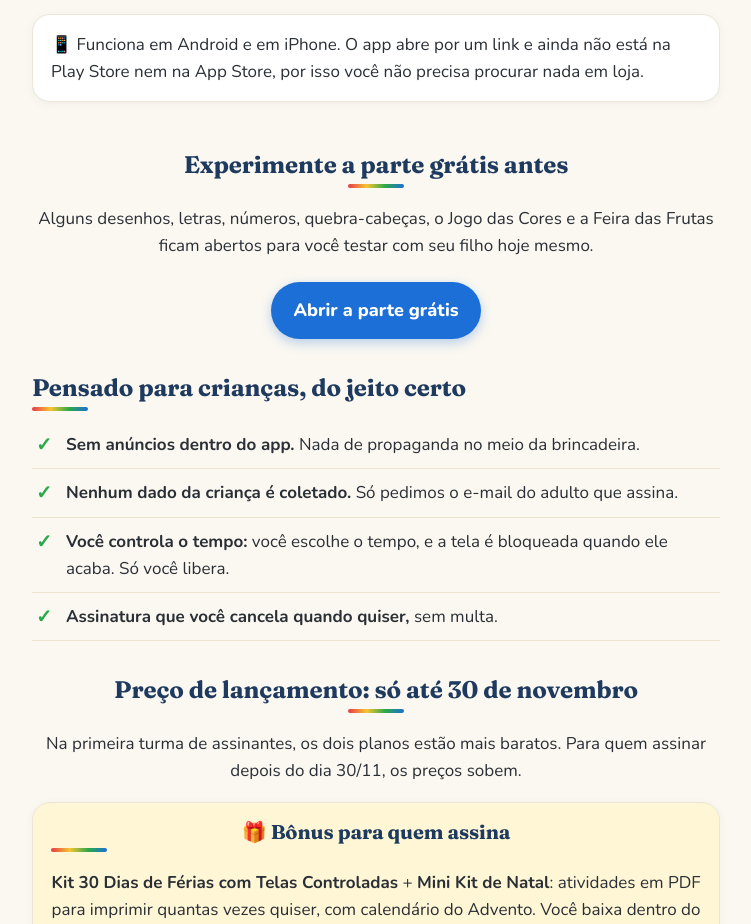
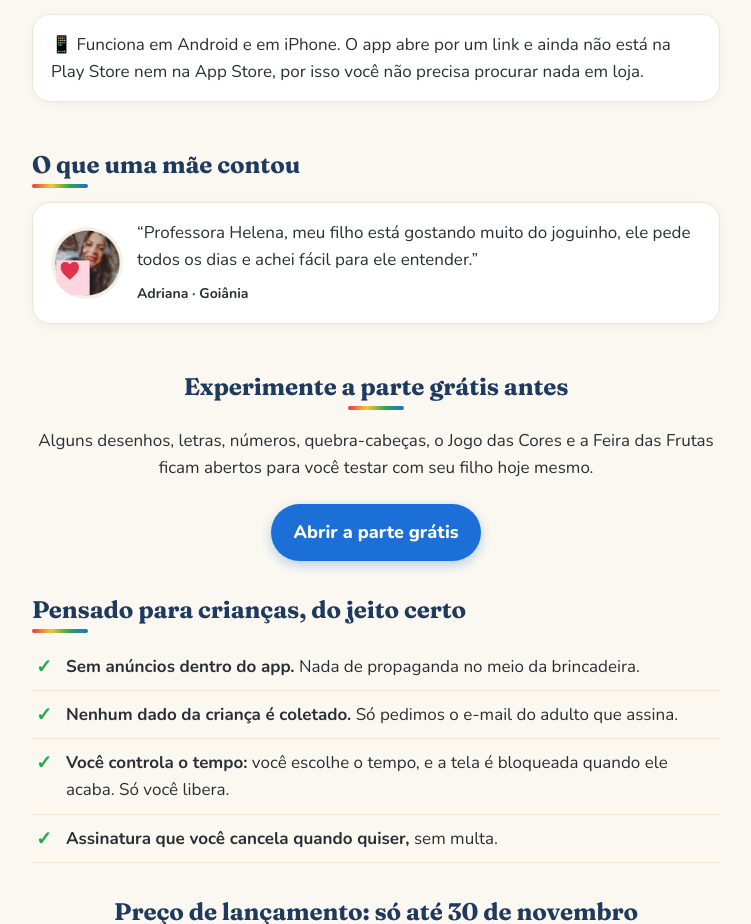
Before and after one commit to colorecomhelena/colorecomhelena.github.io, a plain HTML site: page vendas.html in a window 1280 px wide. Shown: the part 5465-6389 px from the top of the page, without its empty margins (264-1015 px from the left). Drawn offline with nearby package versions, Linux system fonts and the light colour scheme.

Commit message:
Atualiza o site do Colore com Helena

```diff
--- a/vendas.html
+++ b/vendas.html
@@ -197,6 +197,18 @@ document.addEventListener("click",function(e){var a=e.target.closest("a,button")
   <div class="cartao">📱 Funciona em Android e em iPhone. O app abre por um link e ainda não está na Play Store nem na App Store, por isso você não precisa procurar nada em loja.</div>
 </section>
 
+<!-- Depoimento de mãe (19/11; assinatura só com nome e cidade, pedido dela) -->
+<section>
+  <h2>O que uma mãe contou</h2>
+  <div class="cartao" style="display:flex;gap:14px;align-items:center">
+    <img src="vendas/depoimento-mae.webp" alt="Foto de uma mãe com o filho, rosto da criança coberto por um coração" width="72" height="72" style="width:72px;height:72px;border-radius:50%;flex:0 0 auto;object-fit:cover">
+    <div>
+      <p style="margin:0 0 6px">“Professora Helena, meu filho está gostando muito do joguinho, ele pede todos os dias e achei fácil para ele entender.”</p>
+      <b style="font-size:14px">Adriana · Goiânia</b>
+    </div>
+  </div>
+</section>
+
 <!-- Amostra grátis -->
 <section class="centro">
   <h2>Experimente a parte grátis antes</h2>
```
Also changed, not shown: vendas/depoimento-mae.webp (added).
